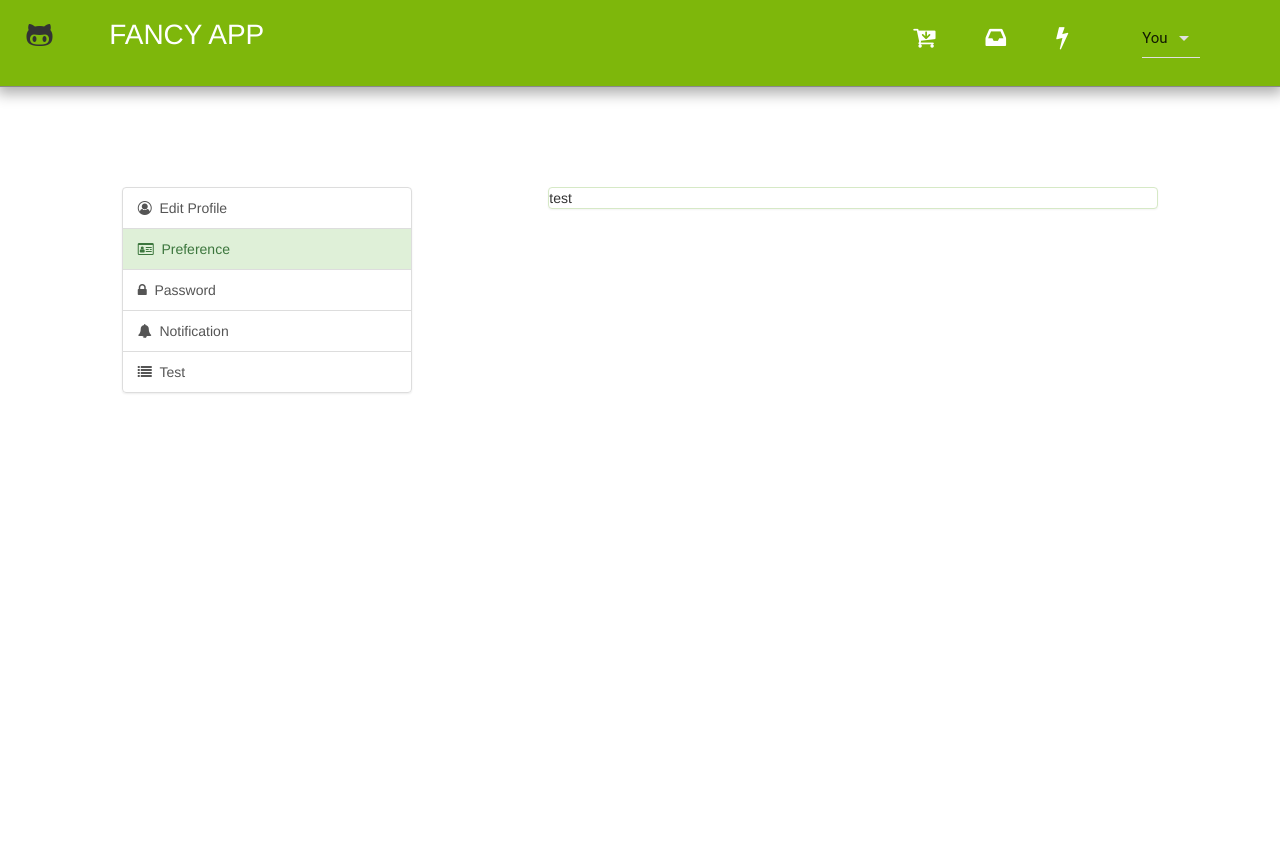
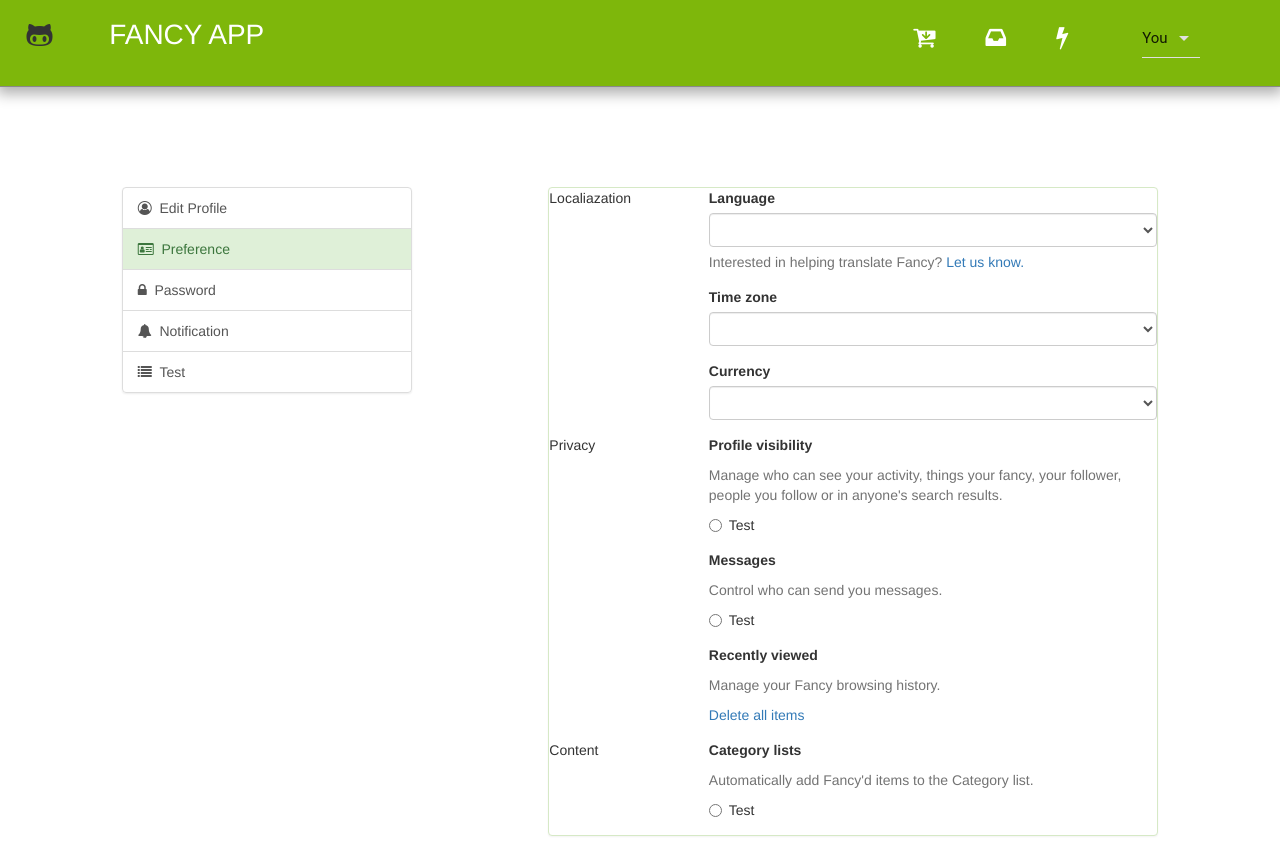
Before and after one commit to iamgoangle/fancy-app, a React app in the folder frontend/: page /UserPreference in a window 1280 px wide. Before the commit the page ends 800 px from the top, so only its background shows below. Built offline with nearby package versions, Linux system fonts and the light colour scheme; what react-tap-event-plugin would draw is missing.

Commit message:
Add mock ui on right pane

```diff
--- a/frontend/src/components/UserPreperence/RightPane.js
+++ b/frontend/src/components/UserPreperence/RightPane.js
@@ -1,41 +1,159 @@
 import React from 'react';
+import { Link } from 'react-router-dom';
 // import { bindActionCreators } from 'redux';
 // import { connect } from 'react-redux';
 
 import DropDownMenu from 'material-ui/DropDownMenu';
 import MenuItem from 'material-ui/MenuItem';
 
-import { Col, Panel } from 'react-bootstrap';
-
+import {
+  Row,
+  Col,
+  Panel,
+  FormGroup,
+  FormControl,
+  HelpBlock,
+  ControlLabel,
+  Radio
+} from 'react-bootstrap';
+import Divider from 'material-ui/Divider';
 import styles from './LeftPane.scss';
 
 class RightPane extends React.Component {
-  constructor (props) {
+  constructor(props) {
     super(props);
     this.state = {
       title: 'User Preference'
     };
   }
 
-  handleUserTopNavChange (value) {
+  handleUserTopNavChange(value) {
     this.setState({ top: { usermenu: value } });
   }
 
-  render () {
+  render() {
     const { title } = this.state;
     return (
       <div>
-        <Col md={ 1 }></Col>
-        <Col md={ 6 }>
-          <section className={ styles.right_pane }>
-            <Panel header={ title } bsStyle="success">
-              test
+        <Col md={1} />
+        <Col md={6}>
+          <section className={styles.right_pane}>
+            <Panel header={title} bsStyle="success">
+              <Row>
+                <Col md={3}>
+                  <div>Localiazation</div>
+                </Col>
+                <Col md={9}>
+                  <FormGroup>
+                    <ControlLabel>Language</ControlLabel>
+                    <FormControl componentClass="select" placeholder="select">
+                      {/* <option value="select">select</option>
+                    {
+                      this.props.languages.map(
+                        (language, i) => (
+                          <option
+                            key={ language.id }
+                            value={ language.id }>
+                              { language.lang }
+                          </option>
+                        )
+                      )
+                    }  */}
+                    </FormControl>
+                    <HelpBlock>
+                      Interested in helping translate Fancy?{' '}
+                      <Link to="#">Let us know.</Link>
+                    </HelpBlock>
+                  </FormGroup>
+
+                  <FormGroup controlId="TimeZone">
+                    <ControlLabel>Time zone</ControlLabel>
+                    <FormControl componentClass="select" placeholder="select">
+                      {/* <option value="select">select</option>
+                    {
+                      this.props.timezones.map(
+                        (timezone, i) => (
+                          <option
+                            key={ timezone.id }
+                            value={ timezone.id }>
+                              { timezone.value }
+                          </option>
+                        )
+                      )
+                    }  */}
+                    </FormControl>
+                  </FormGroup>
+
+                  <FormGroup controlId="Currency">
+                    <ControlLabel>Currency</ControlLabel>
+                    <FormControl componentClass="select" placeholder="select">
+                      {/* <option value="select">select</option>
+                    {
+                      this.props.currencies.map(
+                        (currency, i) => (
+                          <option
+                            key={ currency.id }
+                            value={ currency.id }>
+                              { currency.value }
+                          </option>
+                        )
+                      )
+                    }  */}
+                    </FormControl>
+                  </FormGroup>
+                </Col>
+              </Row>
+
+              <Divider />
+
+              <Row>
+                <Col md={3}>
+                  <div>Privacy</div>
+                </Col>
+                <Col md={9}>
+                  <div>
+                    <label>Profile visibility</label>
+                    <HelpBlock>
+                      Manage who can see your activity, things your fancy, your
+                      follower, people you follow or in anyone's search results.
+                    </HelpBlock>
+                    <FormGroup>
+                      <Radio name="profile_visibility">Test</Radio>
+                    </FormGroup>
+                    <FormGroup>
+                      <ControlLabel>Messages</ControlLabel>
+                      <HelpBlock>Control who can send you messages.</HelpBlock>
+                      <Radio name="profile_visibility">Test</Radio>
+                    </FormGroup>
+                    <FormGroup>
+                      <ControlLabel>Recently viewed</ControlLabel>
+                      <HelpBlock>Manage your Fancy browsing history.</HelpBlock>
+                      <Link to="#">Delete all items</Link>
+                    </FormGroup>
+                  </div>
+                </Col>
+              </Row>
+
+              <Row>
+                <Col md={3}>
+                  <div>Content</div>
+                </Col>
+                <Col md={9}>
+                  <FormGroup>
+                    <ControlLabel>Category lists</ControlLabel>
+                    <HelpBlock>
+                      Automatically add Fancy'd items to the Category list.
+                    </HelpBlock>
+                    <Radio>Test</Radio>
+                  </FormGroup>
+                </Col>
+              </Row>
             </Panel>
           </section>
         </Col>
       </div>
-    )
+    );
   }
-};
+}
 
 export default RightPane;
```
